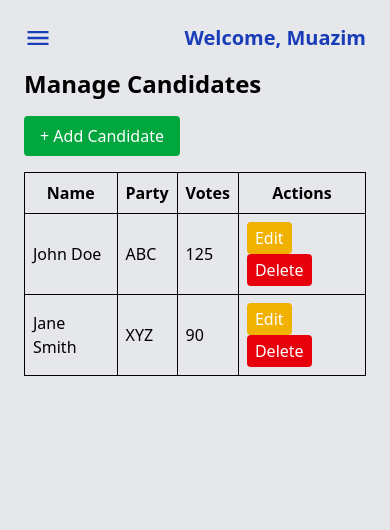
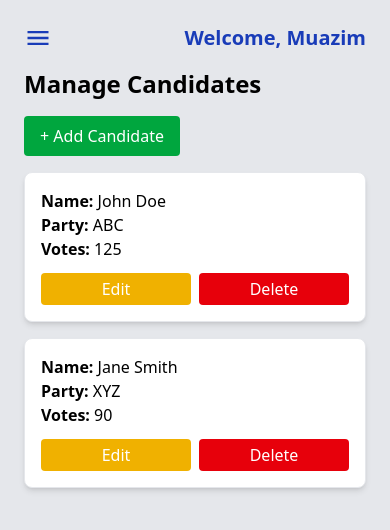
Before and after one commit to muazimmaqbool/votingAppFront, a React (Vite) app: page / in a window 390 px wide. Both pictures are taken after a click on the button "Login". Shown: the top 530 px of the page. Built offline with nearby package versions, Linux system fonts and the light colour scheme.

Commit message:
candidate list responsive and form to add candidates

```diff
--- a/src/Components/Admin/CandidateList.jsx
+++ b/src/Components/Admin/CandidateList.jsx
@@ -1,23 +1,58 @@
 import { useState } from "react";
 
-const CandidateList=()=> {
+const CandidateList = () => {
   const [candidates, setCandidates] = useState([
     { id: 1, name: "John Doe", party: "ABC", votes: 125 },
     { id: 2, name: "Jane Smith", party: "XYZ", votes: 90 },
   ]);
+  const [isModalOpen, setIsModalOpen] = useState(false);
+  const [newCandidate, setNewCandidate] = useState({
+    name: "",
+    party: "",
+    votes: "",
+  });
+  const handleChange = (e) => {
+    const { name, value } = e.target;
+    setNewCandidate((prev) => ({ ...prev, [name]: value }));
+  };
+
+  const handleSubmit = (e) => {
+    e.preventDefault();
+
+    if (!newCandidate.name || !newCandidate.party) {
+      alert("Please fill in all required fields!");
+      return;
+    }
+
+    const newEntry = {
+      id: candidates.length + 1,
+      name: newCandidate.name,
+      party: newCandidate.party,
+      votes: Number(newCandidate.votes) || 0,
+    };
+
+    setCandidates((prev) => [...prev, newEntry]);
+    setNewCandidate({ name: "", party: "", votes: "" });
+    setIsModalOpen(false);
+  };
 
   const handleDelete = (id) => {
     setCandidates((prev) => prev.filter((c) => c.id !== id));
   };
 
   return (
-    <div>
+    <div className="w-full">
       <h2 className="text-2xl font-bold mb-4">Manage Candidates</h2>
-      <button className="bg-green-600 text-white px-4 py-2 rounded mb-4 hover:bg-green-700">
+      <button
+        className="bg-green-600 text-white px-4 py-2 rounded mb-4 hover:bg-green-700"
+        onClick={() => setIsModalOpen(true)}
+      >
         + Add Candidate
       </button>
 
-      <table className="w-full border">
+      {/* for mobile screens it will be hidden and visible in large screens only */}
+      <div className="overflow-x-auto hidden md:block">
+        <table className="w-full border">
         <thead className="bg-gray-200">
           <tr>
             <th className="p-2 border">Name</th>
@@ -28,7 +63,7 @@ const CandidateList=()=> {
         </thead>
         <tbody>
           {candidates.map((c) => (
-            <tr key={c.id}>
+            <tr key={c.id} className="text-center hover:bg-gray-50">
               <td className="p-2 border">{c.name}</td>
               <td className="p-2 border">{c.party}</td>
               <td className="p-2 border">{c.votes}</td>
@@ -47,9 +82,100 @@ const CandidateList=()=> {
           ))}
         </tbody>
       </table>
+      </div>
+
+      {/* mobile : visible in small screen and hidden in large screens */}
+      <div className="md:hidden space-y-4">
+        {candidates.map((c) => (
+          <div
+            key={c.id}
+            className="bg-white shadow-md rounded-lg p-4 border border-gray-200"
+          >
+            <p>
+              <span className="font-semibold">Name:</span> {c.name}
+            </p>
+            <p>
+              <span className="font-semibold">Party:</span> {c.party}
+            </p>
+            <p>
+              <span className="font-semibold">Votes:</span> {c.votes}
+            </p>
+
+            <div className="mt-3 flex gap-2">
+              <button className="flex-1 bg-yellow-500 text-white px-3 py-1 rounded hover:bg-yellow-600">
+                Edit
+              </button>
+              <button
+                onClick={() => handleDelete(c.id)}
+                className="flex-1 bg-red-600 text-white px-3 py-1 rounded hover:bg-red-700"
+              >
+                Delete
+              </button>
+            </div>
+          </div>
+        ))}
+      </div>
+
+      {/* Modal to add new candidate */}
+      {isModalOpen && (
+        <div className="fixed inset-0 flex items-center justify-center z-20">
+          {/* the inset-0 utility class sets the top, right, bottom, and left properties of an element to 0 */}
+          <div className="bg-white rounded-lg shadow-lg w-11/12 max-w-md p-6 relative">
+            <h3 className="text-xl font-semibold mb-4 text-center text-blue-800">
+              Add New Candidate
+            </h3>
+
+            <form onSubmit={handleSubmit} className="space-y-4">
+              <div>
+                <label className="block mb-1 font-medium">Name *</label>
+                <input
+                  type="text"
+                  name="name"
+                  value={newCandidate.name}
+                  onChange={handleChange}
+                  className="w-full border border-gray-300 rounded px-3 py-2 focus:outline-none focus:ring-2 focus:ring-blue-400"
+                />
+              </div>
+
+              <div>
+                <label className="block mb-1 font-medium">Party *</label>
+                <input
+                  type="text"
+                  name="party"
+                  value={newCandidate.party}
+                  onChange={handleChange}
+                  className="w-full border border-gray-300 rounded px-3 py-2 focus:outline-none focus:ring-2 focus:ring-blue-400"
+                />
+              </div>
+
+              <div className="flex justify-end gap-2 mt-4">
+                <button
+                  type="button"
+                  onClick={() => setIsModalOpen(false)}
+                  className="bg-gray-400 text-white px-4 py-2 rounded hover:bg-gray-500"
+                >
+                  Cancel
+                </button>
+                <button
+                  type="submit"
+                  className="bg-blue-600 text-white px-4 py-2 rounded hover:bg-blue-700"
+                >
+                  Add
+                </button>
+              </div>
+            </form>
+
+            <button
+              onClick={() => setIsModalOpen(false)}
+              className="absolute top-3 right-3 text-gray-500 hover:text-gray-700"
+            >
+              ✕
+            </button>
+          </div>
+        </div>
+      )}
     </div>
   );
-}
+};
 
-
-export default CandidateList
+export default CandidateList;
```
